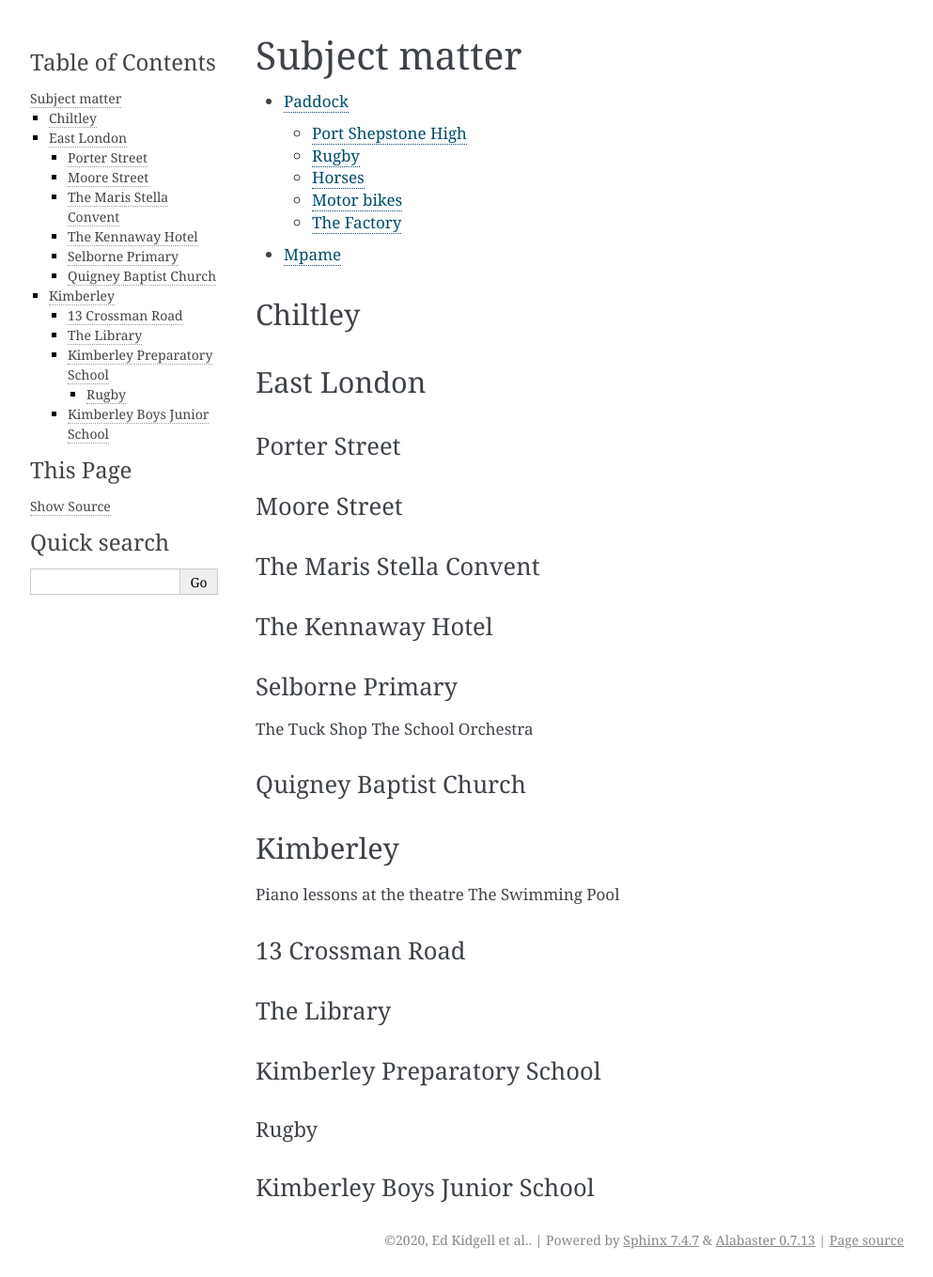
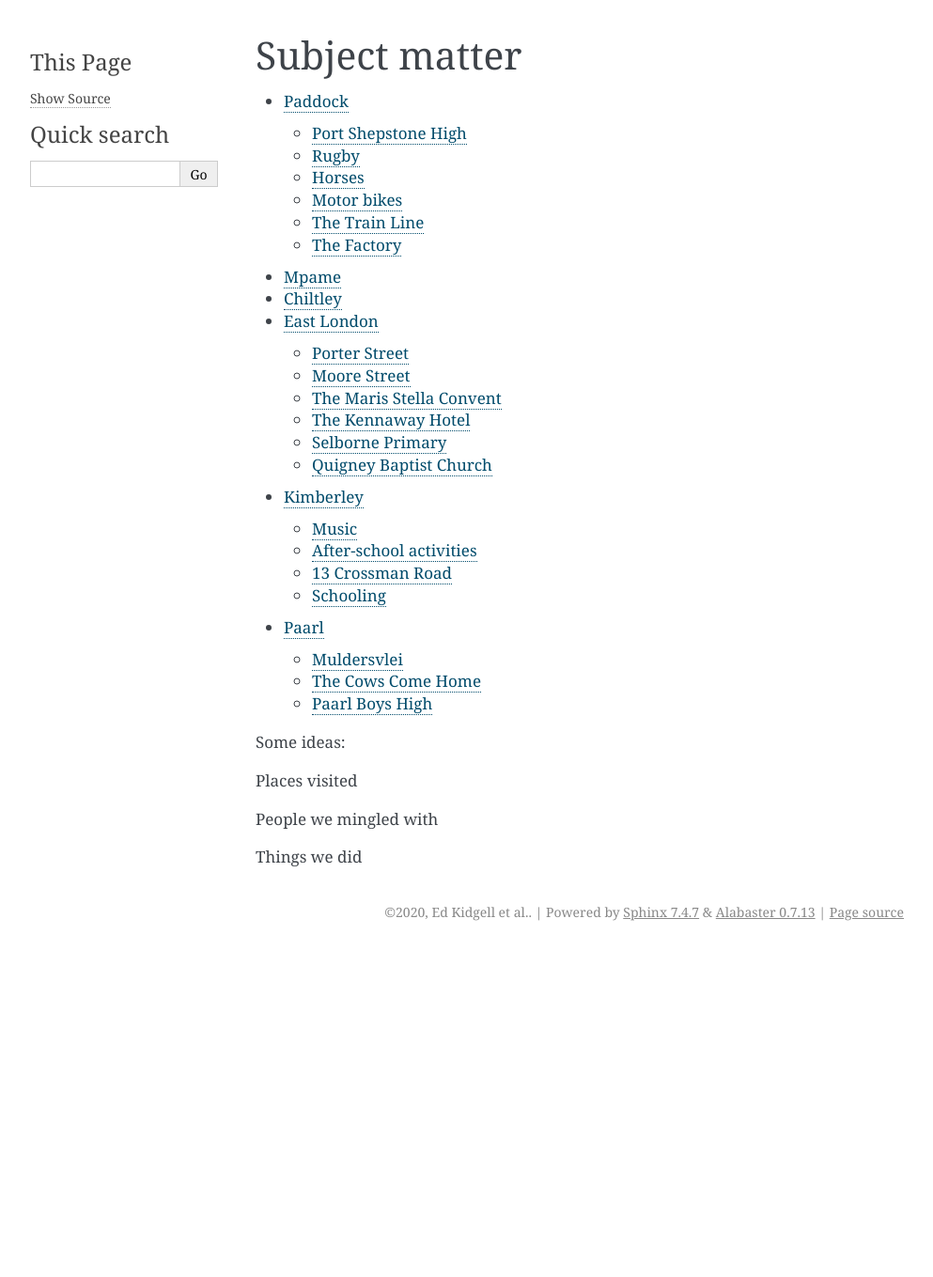
Before and after one commit to flakjakk/kidgell_stories, a Sphinx documentation site: the page built from docs/source/subject-matter.rst, in a window 1280 px wide. Shown: the whole page at 94% size, without its empty margins (148-1141 px from the left). Built offline with Sphinx 7.4.7, drawn with Linux system fonts in a browser that asks for light colours; after the commit the page ends 1010 px from its top, so only the background shows below that.

```diff
--- /dev/null
+++ b/docs/source/chiltley.rst
@@ -0,0 +1,4 @@
+Chiltley
+========
+
+Lorem
--- /dev/null
+++ b/docs/source/kimberley.rst
@@ -0,0 +1,47 @@
+Kimberley
+=========
+
+
+#####
+Music
+#####
+
+**************
+The Corps Band
+**************
+
+****************************
+Piano lessons at the theatre
+****************************
+
+#######################
+After-school activities
+#######################
+
+***********
+The Library
+***********
+
+*****************
+The Swimming Pool
+*****************
+
+################
+13 Crossman Road
+################
+
+#########
+Schooling
+#########
+
+****************************
+Kimberley Preparatory School
+****************************
+
+****************************
+Kimberley Boys Junior School
+****************************
+
+=====
+Rugby
+=====
--- /dev/null
+++ b/docs/source/paarl.rst
@@ -0,0 +1,14 @@
+Paarl
+=====
+
+###########
+Muldersvlei
+###########
+
+##################
+The Cows Come Home
+##################
+
+###############
+Paarl Boys High
+###############
--- a/docs/source/paddock.rst
+++ b/docs/source/paddock.rst
@@ -18,6 +18,10 @@ Horses
 Motor bikes
 ###########
 
+##############
+The Train Line
+##############
+
 ###########
 The Factory
 ###########
--- a/docs/source/subject-matter.rst
+++ b/docs/source/subject-matter.rst
@@ -6,70 +6,16 @@ Subject matter
 
    paddock
    mpame
-
-########
-Chiltley
-########
+   chiltley
+   eastlondon
+   kimberley
+   paarl
 
 
-###########
-East London
-###########
+Some ideas:
 
+Places visited
 
-*************
-Porter Street
-*************
+People we mingled with
 
-************
-Moore Street
-************
-
-************************
-The Maris Stella Convent
-************************
-
-******************
-The Kennaway Hotel
-******************
-
-****************
-Selborne Primary
-****************
-
-The Tuck Shop
-The School Orchestra
-
-
-**********************
-Quigney Baptist Church
-**********************
-
-
-#########
-Kimberley
-#########
-
-
-Piano lessons at the theatre
-The Swimming Pool
-
-****************
-13 Crossman Road
-****************
-
-***********
-The Library
-***********
-
-****************************
-Kimberley Preparatory School
-****************************
-
-=====
-Rugby
-=====
-
-****************************
-Kimberley Boys Junior School
-****************************
+Things we did
```
Also changed, not shown: docs/source/eastlondon.rst (added, +34 -0 lines).
